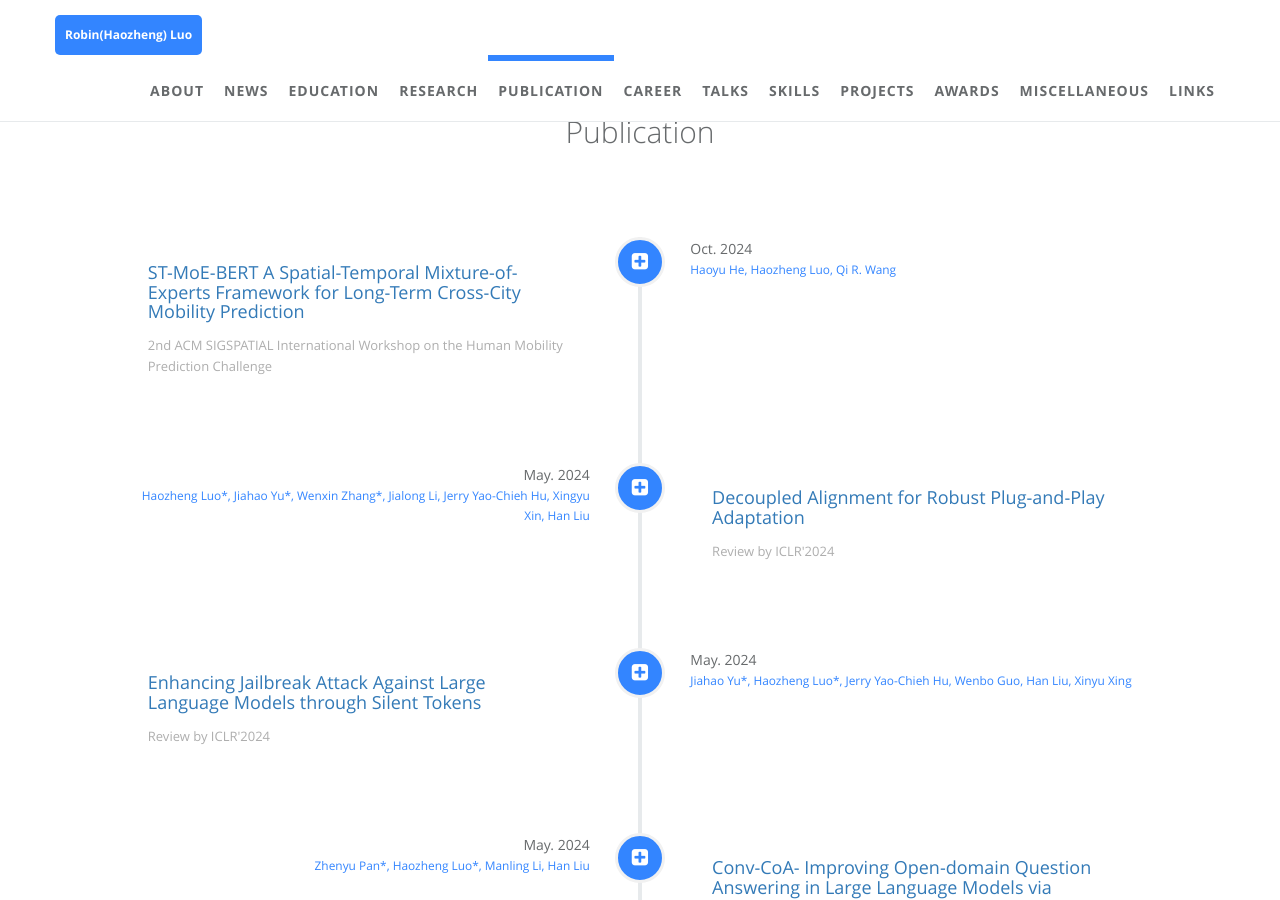
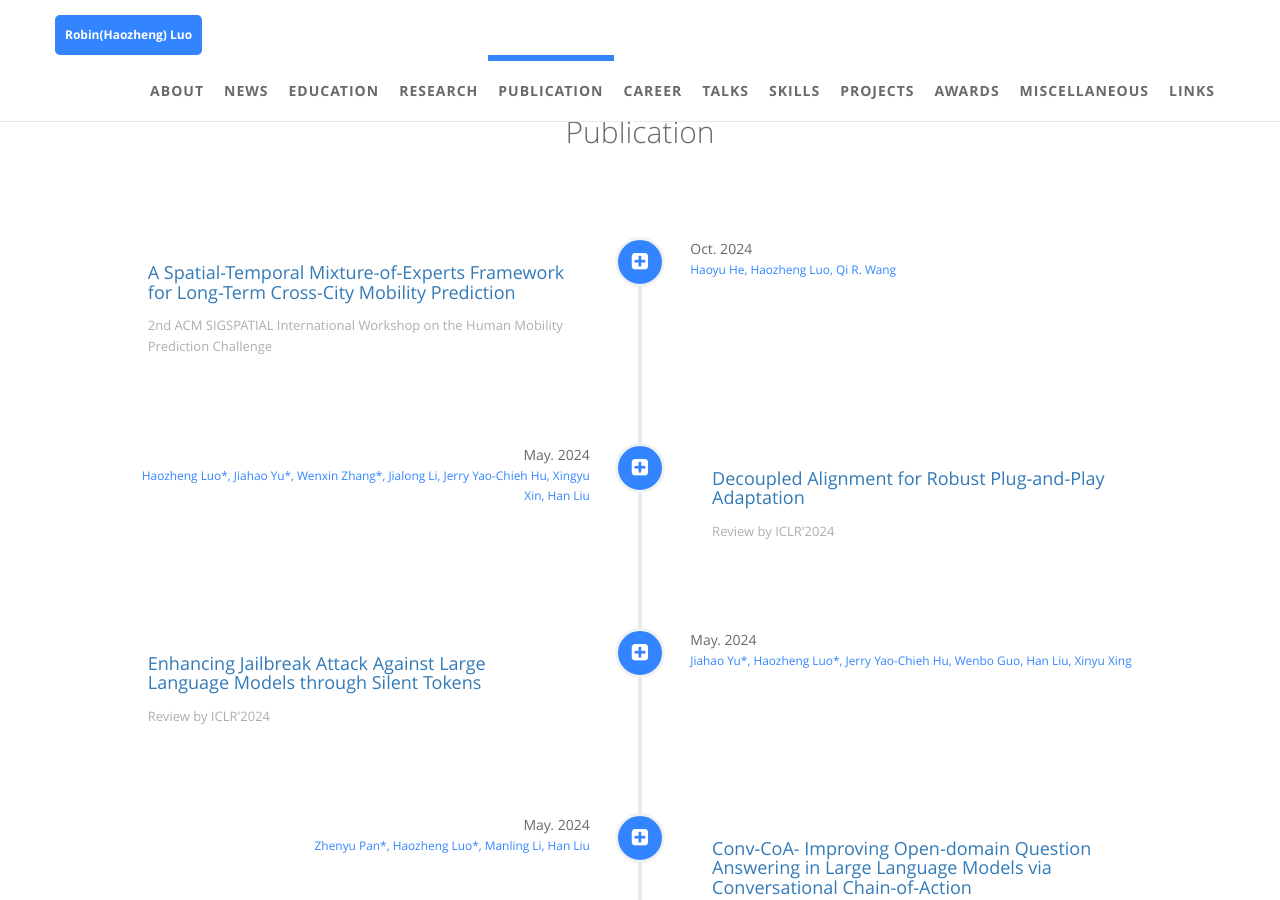
Before and after one commit to robinzixuan/robin.github.io, a Jekyll site: the page built from index.html, in a window 1280 px wide and 900 px high, scrolled down 5512 px. Built offline with Jekyll 4.4.1, drawn with Linux system fonts in a browser that asks for light colours.

Commit message:
Update publication.yml

```diff
--- a/_data/index/publication.yml
+++ b/_data/index/publication.yml
@@ -3,7 +3,7 @@
 
 
 - name:
-    detail: ST-MoE-BERT  A Spatial-Temporal Mixture-of-Experts Framework for Long-Term Cross-City Mobility Prediction
+    detail: A Spatial-Temporal Mixture-of-Experts Framework for Long-Term Cross-City Mobility Prediction
     i18n: company_c
   desc:
     detail: 2nd ACM SIGSPATIAL International Workshop on the Human Mobility Prediction Challenge
```
